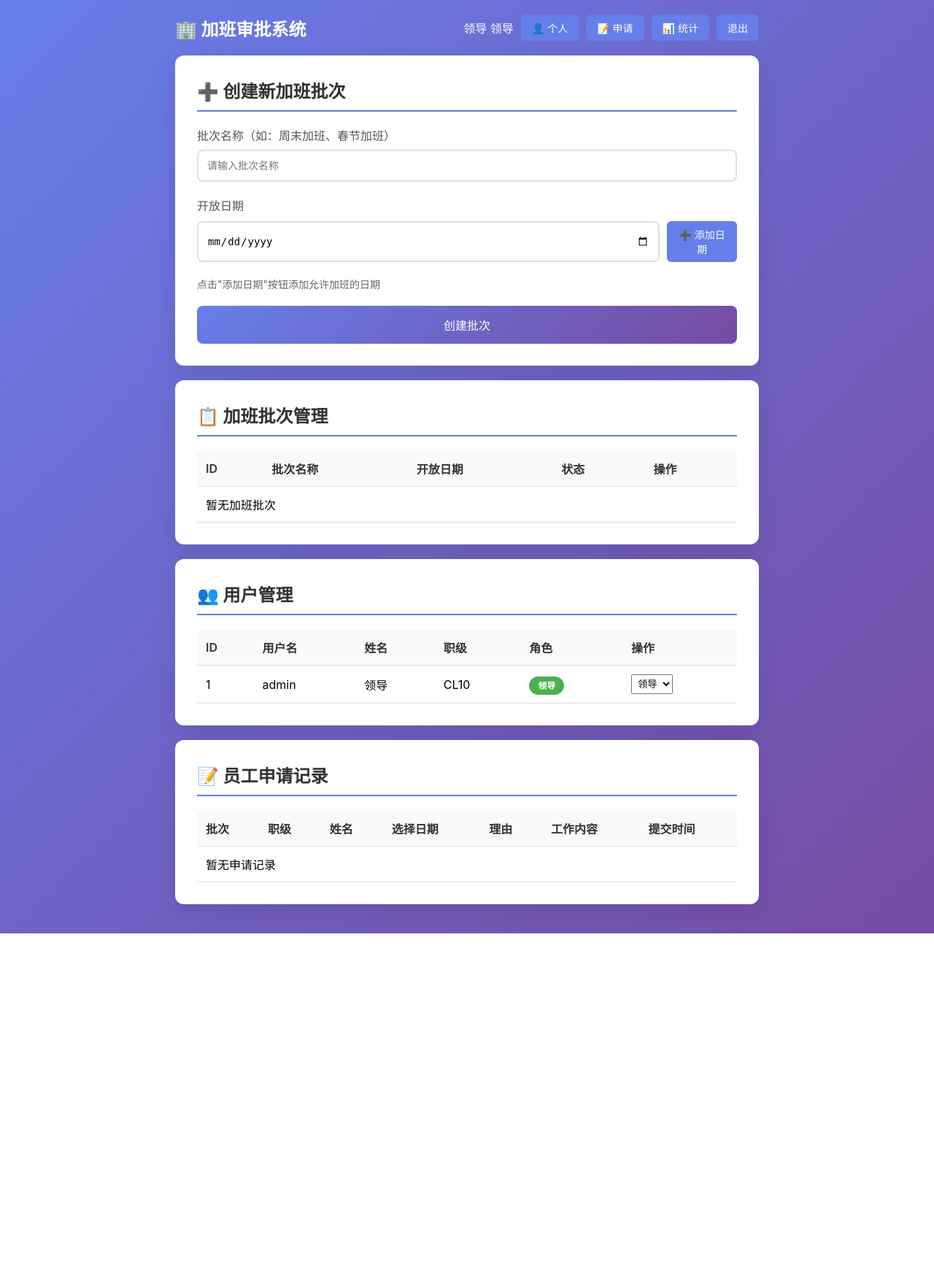
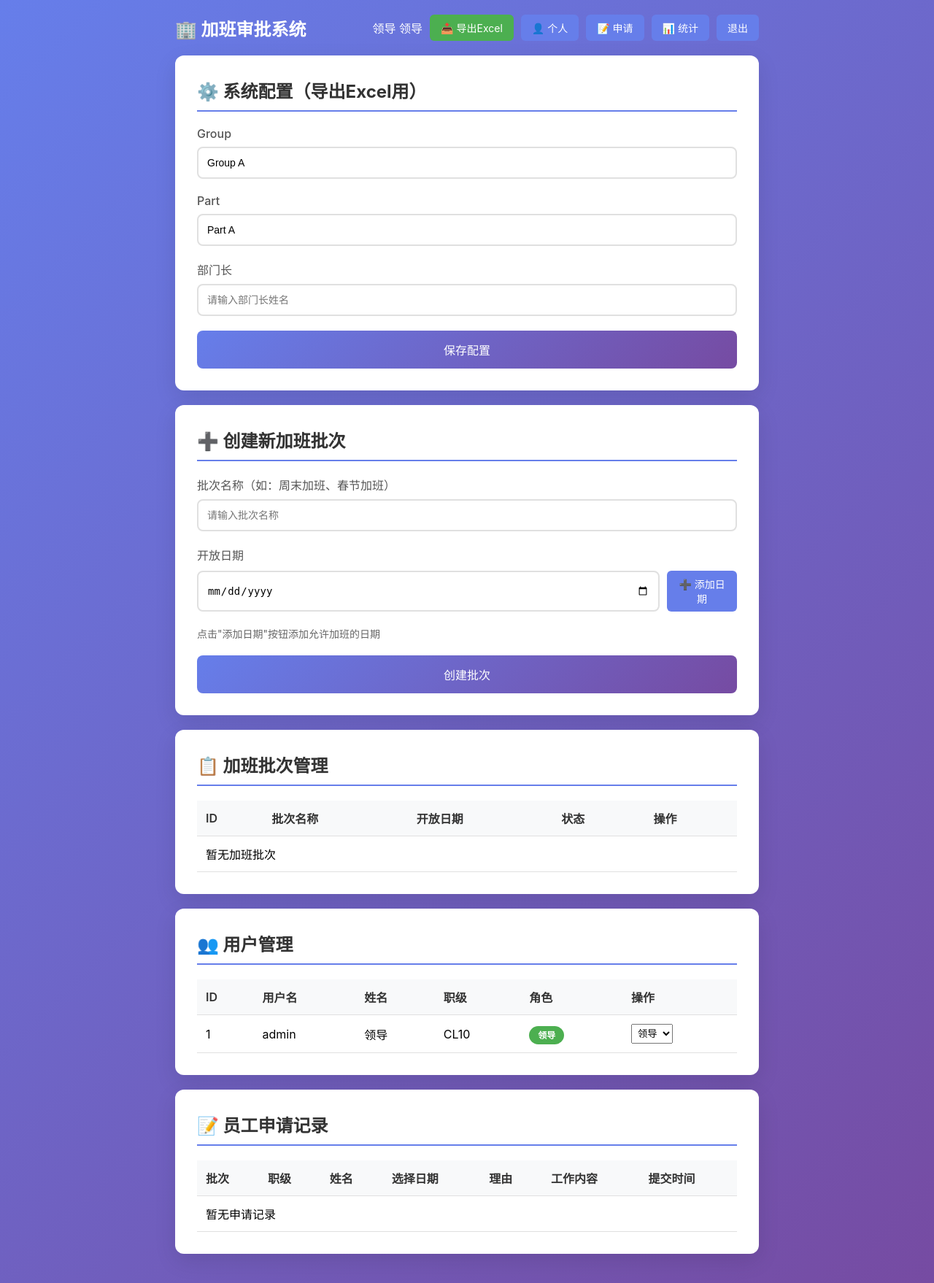
Before and after one commit to chu-jue/overtime-system, a Flask app: page /admin in a window 1280 px wide. Shown: the whole page at 73% size. Before the commit the page ends 1279 px from the top, so only its background shows below. Run offline with Flask 3, Linux system fonts and the light colour scheme; a user stored in the database is signed in; data comes from the database, SQL or seed files in the repository; both versions use the stored data as it was after the commit; data that the repository does not hold is empty.

Commit message:
feat: 添加导出Excel功能，支持配置Group/Part/部门长

```diff
--- a/app.py
+++ b/app.py
@@ -1,7 +1,14 @@
 import sqlite3
-from flask import Flask, render_template, request, redirect, url_for, session, flash, g
+from flask import Flask, render_template, request, redirect, url_for, session, flash, g, make_response
 from datetime import datetime, date, timedelta
 import json
+from io import BytesIO
+
+try:
+    from openpyxl import Workbook
+    EXCEL_AVAILABLE = True
+except ImportError:
+    EXCEL_AVAILABLE = False
 
 app = Flask(__name__)
 app.secret_key = 'overtime-system-secret-key-2024'
@@ -49,8 +56,22 @@ def init_db():
     # 创建默认管理员
     c.execute("SELECT * FROM users WHERE username = 'admin'")
     if not c.fetchone():
-        c.execute("INSERT INTO users (username, password, name, rank, is_admin) VALUES (?, ?, ?, ?, ?)",
+        c.execute('INSERT INTO users (username, password, name, rank, is_admin) VALUES (?, ?, ?, ?, ?)',
                   ('admin', 'admin123', '领导', 'CL10', 1))
+
+    # 配置表
+    c.execute('''CREATE TABLE IF NOT EXISTS config (
+        id INTEGER PRIMARY KEY,
+        group_name TEXT DEFAULT 'Group A',
+        part_name TEXT DEFAULT 'Part A',
+        dept_manager TEXT DEFAULT ''
+    )''')
+
+    # 初始化配置
+    c.execute("SELECT * FROM config WHERE id = 1")
+    if not c.fetchone():
+        c.execute('INSERT INTO config (id, group_name, part_name, dept_manager) VALUES (1, ?, ?, ?)',
+                  ('Group A', 'Part A', ''))
 
     conn.commit()
     conn.close()
@@ -374,7 +395,114 @@ def admin():
     # 获取所有用户
     users = conn.execute('SELECT * FROM users ORDER BY is_admin DESC, id ASC').fetchall()
 
-    return render_template('admin.html', batches=batches, applications=applications, users=users)
+    # 获取配置
+    config = conn.execute('SELECT * FROM config WHERE id = 1').fetchone()
+
+    return render_template('admin.html', batches=batches, applications=applications, users=users, config=config)
+
+# 更新配置
+@app.route('/update_config', methods=['POST'])
+def update_config():
+    if 'user_id' not in session or not session.get('is_admin'):
+        return redirect(url_for('login'))
+
+    group_name = request.form.get('group_name')
+    part_name = request.form.get('part_name')
+    dept_manager = request.form.get('dept_manager')
+
+    conn = get_db()
+    conn.execute('UPDATE config SET group_name = ?, part_name = ?, dept_manager = ? WHERE id = 1',
+                 (group_name, part_name, dept_manager))
+    conn.commit()
+    flash('配置已更新')
+    return redirect(url_for('admin'))
+
+# 导出Excel
+@app.route('/export_excel')
+def export_excel():
+    if 'user_id' not in session or not session.get('is_admin'):
+        return redirect(url_for('login'))
+
+    if not EXCEL_AVAILABLE:
+        flash('请安装 openpyxl 库: pip install openpyxl')
+        return redirect(url_for('admin'))
+
+    conn = get_db()
+
+    # 获取配置
+    config = conn.execute('SELECT * FROM config WHERE id = 1').fetchone()
+    group_name = config['group_name'] if config else 'Group A'
+    part_name = config['part_name'] if config else 'Part A'
+    dept_manager = config['dept_manager'] if config else ''
+
+    # 获取所有申请
+    applications = conn.execute('''SELECT a.*, b.name as batch_name
+                                    FROM applications a
+                                    JOIN overtime_batches b ON a.batch_id = b.id
+                                    ORDER BY a.created_at DESC''').fetchall()
+
+    # 获取当月加班天数
+    current_month = datetime.now().strftime('%Y-%m')
+
+    # 创建Excel
+    wb = Workbook()
+    ws = wb.active
+    ws.title = "加班申请"
+
+    # 表头
+    headers = ['姓名', '职级', 'Group', 'Part', '部门长', '加班日期', '周末加班原因',
+               '具体业务内容及所需时间', '周末已加班天数(当月)', '驻在员确认', '备注']
+    ws.append(headers)
+
+    # 写入数据
+    for app in applications:
+        # 计算当月加班天数
+        app_dates = json.loads(app['selected_dates'])
+        month_days = [d for d in app_dates if d.startswith(current_month)]
+        days_count = len(month_days)
+
+        # 合并日期
+        dates_str = ', '.join(app_dates)
+
+        row = [
+            app['name'],
+            app['rank'],
+            group_name,
+            part_name,
+            dept_manager,
+            dates_str,
+            app['reason'],
+            app['work_content'],
+            days_count,
+            '',
+            ''
+        ]
+        ws.append(row)
+
+    # 设置列宽
+    ws.column_dimensions['A'].width = 10
+    ws.column_dimensions['B'].width = 8
+    ws.column_dimensions['C'].width = 10
+    ws.column_dimensions['D'].width = 10
+    ws.column_dimensions['E'].width = 12
+    ws.column_dimensions['F'].width = 25
+    ws.column_dimensions['G'].width = 20
+    ws.column_dimensions['H'].width = 25
+    ws.column_dimensions['I'].width = 15
+    ws.column_dimensions['J'].width = 12
+    ws.column_dimensions['K'].width = 10
+
+    # 保存到BytesIO
+    output = BytesIO()
+    wb.save(output)
+    output.seek(0)
+
+    # 返回文件
+    response = make_response(output.getvalue())
+    response.headers['Content-Disposition'] = f'attachment; filename=加班申请_{datetime.now().strftime("%Y%m%d")}.xlsx'
+    response.headers['Content-Type'] = 'application/vnd.openxmlformats-officedocument.spreadsheetml.sheet'
+
+    return response
 
 # 个人中心
 @app.route('/profile', methods=['GET', 'POST'])
--- a/templates/admin.html
+++ b/templates/admin.html
@@ -34,6 +34,7 @@
             <h1>🏢 加班审批系统</h1>
             <div class="user-info">
                 <span>领导 {{ session['name'] }}</span>
+                <a href="{{ url_for('export_excel') }}" class="btn-small" style="background: #4caf50; color: white;">📥 导出Excel</a>
                 <a href="{{ url_for('profile') }}" class="btn-small">👤 个人</a>
                 <a href="{{ url_for('index') }}" class="btn-small">📝 申请</a>
                 <a href="{{ url_for('stats') }}" class="btn-small">📊 统计</a>
@@ -46,6 +47,26 @@
                 <div class="alert">{{ messages[0] }}</div>
             {% endif %}
         {% endwith %}
+
+        <!-- 系统配置 -->
+        <div class="card">
+            <h2>⚙️ 系统配置（导出Excel用）</h2>
+            <form method="POST" action="{{ url_for('update_config') }}">
+                <div class="form-group">
+                    <label>Group</label>
+                    <input type="text" name="group_name" value="{{ config.group_name if config else 'Group A' }}" required>
+                </div>
+                <div class="form-group">
+                    <label>Part</label>
+                    <input type="text" name="part_name" value="{{ config.part_name if config else 'Part A' }}" required>
+                </div>
+                <div class="form-group">
+                    <label>部门长</label>
+                    <input type="text" name="dept_manager" value="{{ config.dept_manager if config else '' }}" placeholder="请输入部门长姓名">
+                </div>
+                <button type="submit" class="btn">保存配置</button>
+            </form>
+        </div>
 
         <!-- 添加新批次 -->
         <div class="card">
```
Also changed, not shown: database.db.
